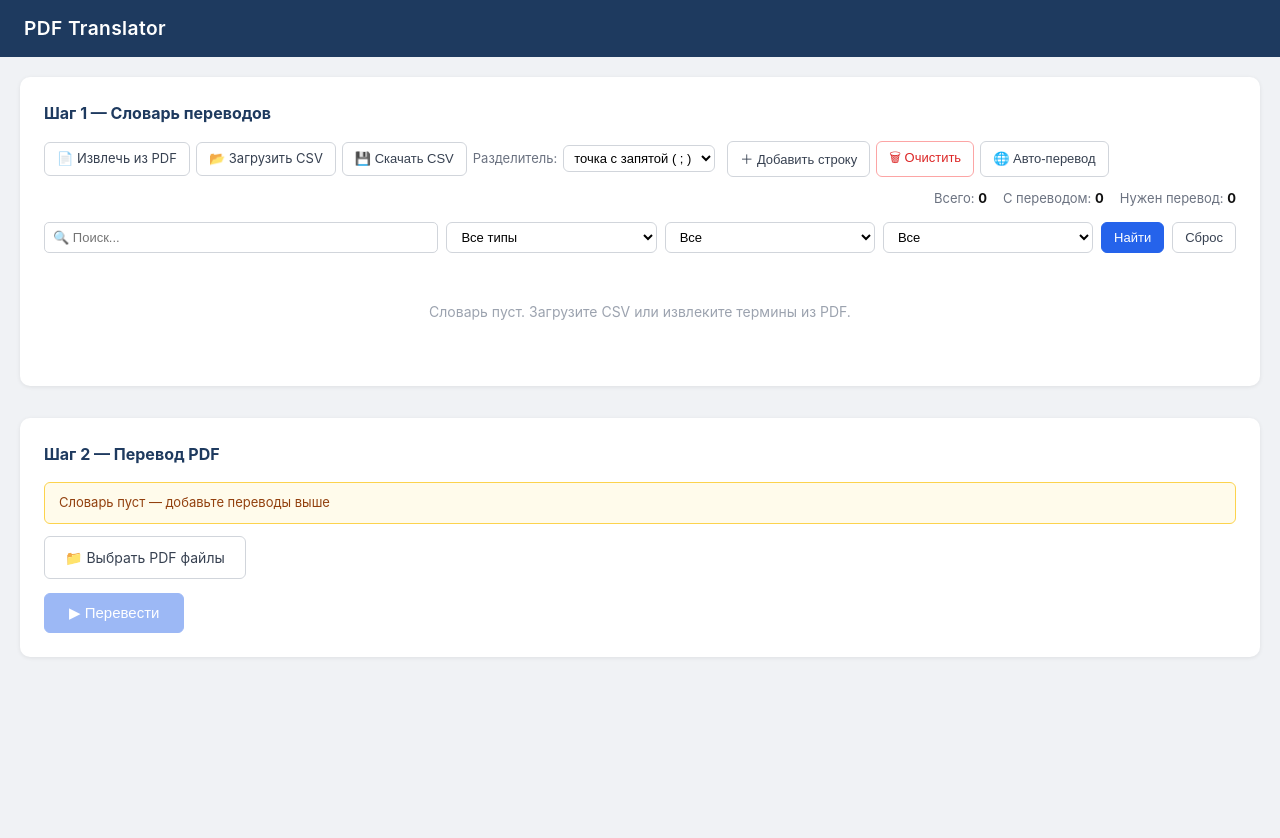
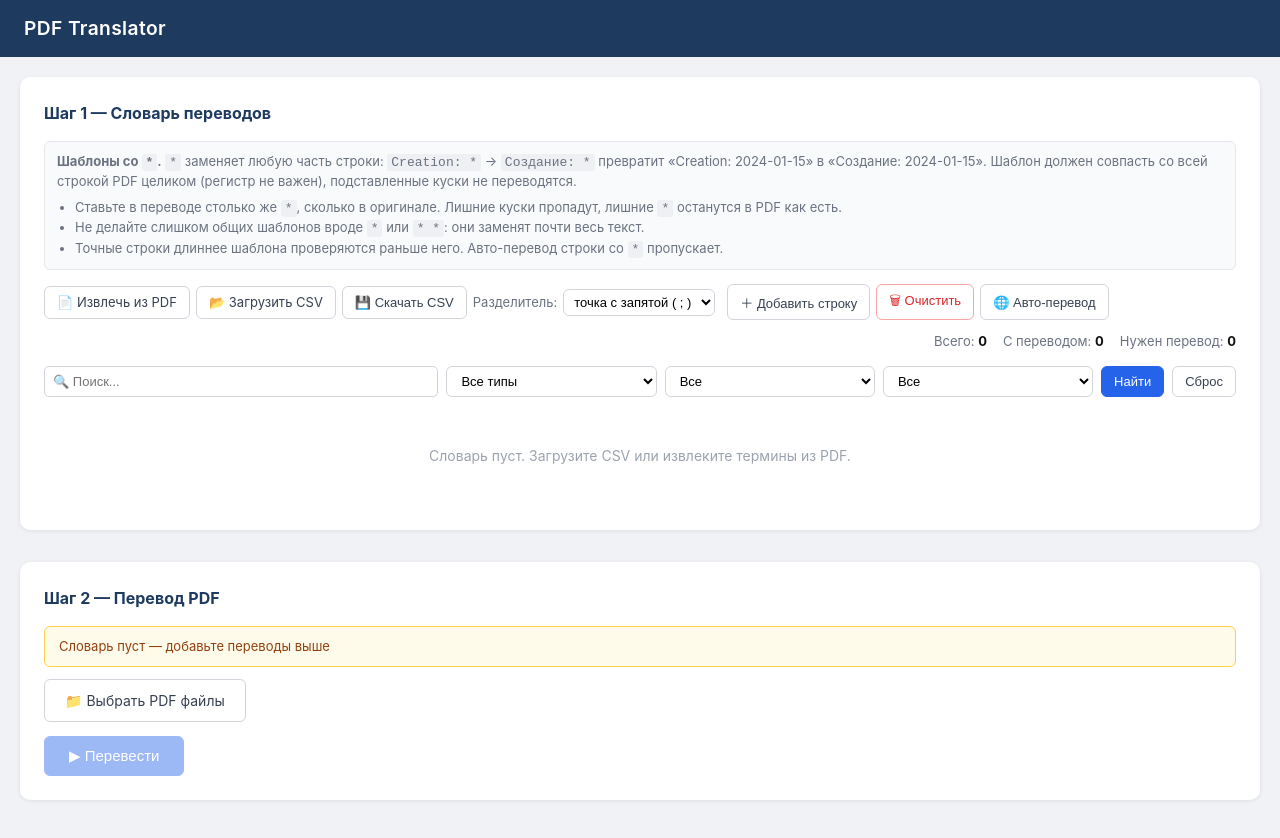
Before and after one commit to igor-lwam/translator, a React (Vite) app in the folder frontend/: page / in a window 1280 px wide. Shown: the top 838 px of the page. Before the commit the page ends 800 px from the top, so only its background shows below. Built offline with nearby package versions, Linux system fonts and the light colour scheme.

Commit message:
Add wildcard (*) usage hint above dictionary
Co-Authored-By: Claude Opus 5.5 <noreply@anthropic.com>

```diff
--- a/frontend/src/App.css
+++ b/frontend/src/App.css
@@ -164,3 +164,6 @@ input:focus { border-color: #2563eb; box-shadow: 0 0 0 2px #dbeafe; }
   padding: 8px 14px; background: #f0fdf4; border: 1px solid #bbf7d0; border-radius: 7px;
 }
 .results-name { font-size: 13px; color: #065f46; }
+.wildcard-hint { background: #f9fafb; border: 1px solid #e5e7eb; border-radius: 6px; padding: 10px 12px; line-height: 1.5; }
+.wildcard-hint code { background: #eef0f3; padding: 1px 4px; border-radius: 3px; }
+.wildcard-hint ul { margin: 6px 0 0; padding-left: 18px; }
--- a/frontend/src/components/DictSection.jsx
+++ b/frontend/src/components/DictSection.jsx
@@ -152,6 +152,17 @@ export default function DictSection({ dict, onUpdateCell, onAddRow, onClearDict,
     <section className="card">
       <h2>Шаг 1 — Словарь переводов</h2>
 
+      <div className="hint wildcard-hint">
+        <strong>Шаблоны со <code>*</code>.</strong> <code>*</code> заменяет любую часть строки:{' '}
+        <code>Creation: *</code> → <code>Создание: *</code> превратит «Creation: 2024-01-15» в «Создание: 2024-01-15».
+        Шаблон должен совпасть со всей строкой PDF целиком (регистр не важен), подставленные куски не переводятся.
+        <ul>
+          <li>Ставьте в переводе столько же <code>*</code>, сколько в оригинале. Лишние куски пропадут, лишние <code>*</code> останутся в PDF как есть.</li>
+          <li>Не делайте слишком общих шаблонов вроде <code>*</code> или <code>* *</code>: они заменят почти весь текст.</li>
+          <li>Точные строки длиннее шаблона проверяются раньше него. Авто-перевод строки со <code>*</code> пропускает.</li>
+        </ul>
+      </div>
+
       {/* Toolbar */}
       <div className="toolbar">
         <div className="toolbar-group">
```
